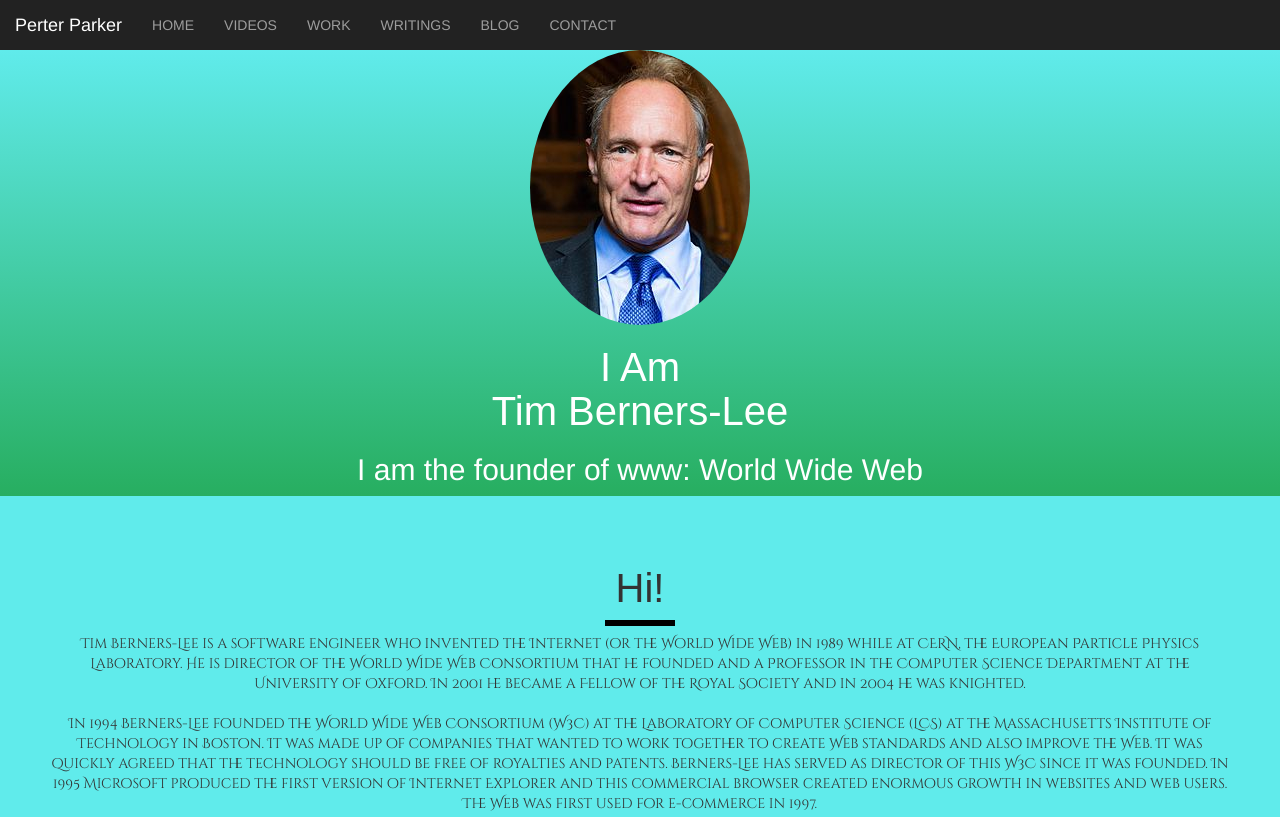
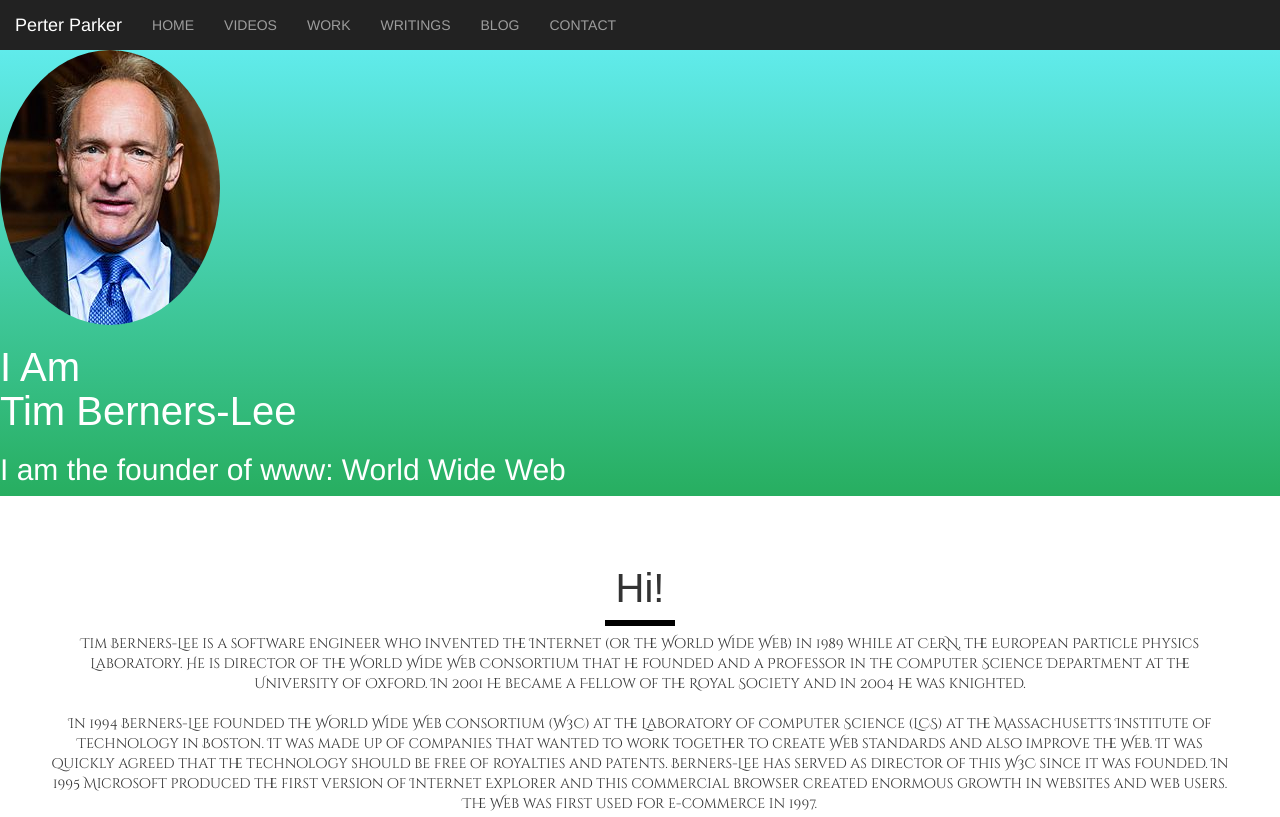
Before and after one commit to wazowski1963/ADV, a plain HTML site: page index.html in a window 1280 px wide. Shown: the top 817 px of the page. Drawn offline with nearby package versions, Linux system fonts and the light colour scheme.

Commit message:
Update style.css

```diff
--- a/style.css
+++ b/style.css
@@ -1,7 +1,6 @@
 body
 {
-    text-align: center;
-    background-color:#60ebeb;
+
 }
 #welcome {
     color: #FFFFFF;
```
